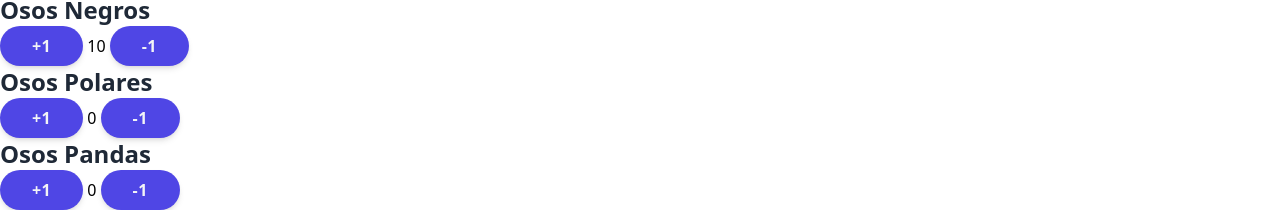
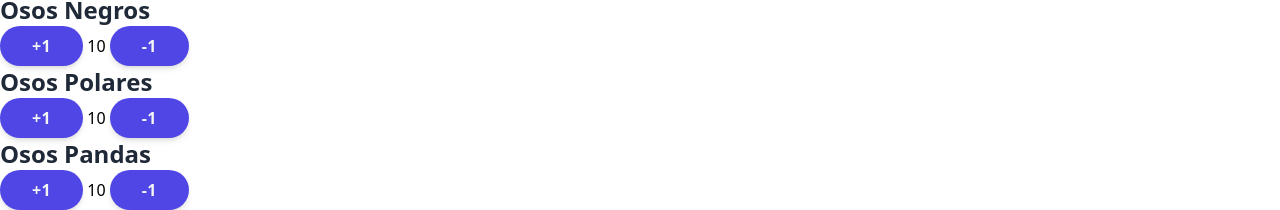
Before and after one commit to toshioxgnu/zustand-Course, a React (Vite) app: page /dashboard/bears in a window 1280 px wide. Shown: the part 786-996 px from the top of the page. Built offline with nearby package versions, Linux system fonts and the light colour scheme.

Commit message:
Contadores de osos listo con zustand State

```diff
--- a/src/pages/01-basic/BearPage.tsx
+++ b/src/pages/01-basic/BearPage.tsx
@@ -2,8 +2,6 @@
 import { useBearStore } from '../../stores';
 
 export const BearPage = () => {
-
-
 
 
 
@@ -18,29 +16,10 @@
 
         <BlackBear />
 
-        <WhiteCard centered>
-          <h2>Osos Polares</h2>
+        <PolarBear />
 
-          <div className="flex flex-col md:flex-row">
-            <button  > +1</button>
-            <span className="text-3xl mx-2 lg:mx-10"> 0 </span>
-            <button  >-1</button>
 
-          </div>
-
-        </WhiteCard>
-
-        <WhiteCard centered>
-          <h2>Osos Pandas</h2>
-
-          <div className="flex flex-col md:flex-row">
-            <button> +1</button>
-            <span className="text-3xl mx-2 lg:mx-10"> 0 </span>
-            <button>-1</button>
-          </div>
-
-        </WhiteCard>
-
+        <PandaBear/>
 
 
 
@@ -70,3 +49,46 @@
 
   )
 }
+
+
+export const PolarBear = () => {
+
+  const polarBears = useBearStore( state => state.polarBears );
+  const increasePolarBears = useBearStore( state => state.increasePolarBears );
+
+
+  return (
+    <WhiteCard centered>
+      <h2>Osos Polares</h2>
+
+      <div className="flex flex-col md:flex-row">
+        <button   onClick={ () => increasePolarBears( +1 ) } > +1</button>
+        <span className="text-3xl mx-2 lg:mx-10"> { polarBears } </span>
+        <button  onClick={ () => increasePolarBears( -1 )} >-1</button>
+
+      </div>
+
+    </WhiteCard>
+  )
+}
+
+
+export const PandaBear = () => {
+
+  const pandaBears = useBearStore( state => state.pandaBears );
+  const increasePandaBears = useBearStore( state => state.increasePandaBears );
+
+
+  return (
+    <WhiteCard centered>
+      <h2>Osos Pandas</h2>
+
+      <div className="flex flex-col md:flex-row">
+        <button onClick={() => increasePandaBears( +1 ) } > +1</button>
+        <span className="text-3xl mx-2 lg:mx-10"> { pandaBears } </span>
+        <button onClick={() => increasePandaBears( -1 ) } >-1</button>
+      </div>
+
+    </WhiteCard>
+  )
+}
--- a/src/stores/bears/bears.store.ts
+++ b/src/stores/bears/bears.store.ts
@@ -7,6 +7,8 @@
     pandaBears: number;
 
     increaseBlackBears: ( by: number ) => void;
+    increasePolarBears: ( by: number ) => void;
+    increasePandaBears: ( by: number ) => void;
 }
 
 export const useBearStore = create<BearState>((set) => ({
@@ -14,4 +16,6 @@
   polarBears: 10,
   pandaBears: 10,
   increaseBlackBears: (by : number ) => set((state) => ({ blackBears: state.blackBears + by })),
+  increasePolarBears: (by : number ) => set((state) => ({ polarBears: state.polarBears + by })),
+  increasePandaBears: (by : number ) => set((state) => ({ pandaBears: state.pandaBears + by })),
 }))
```
